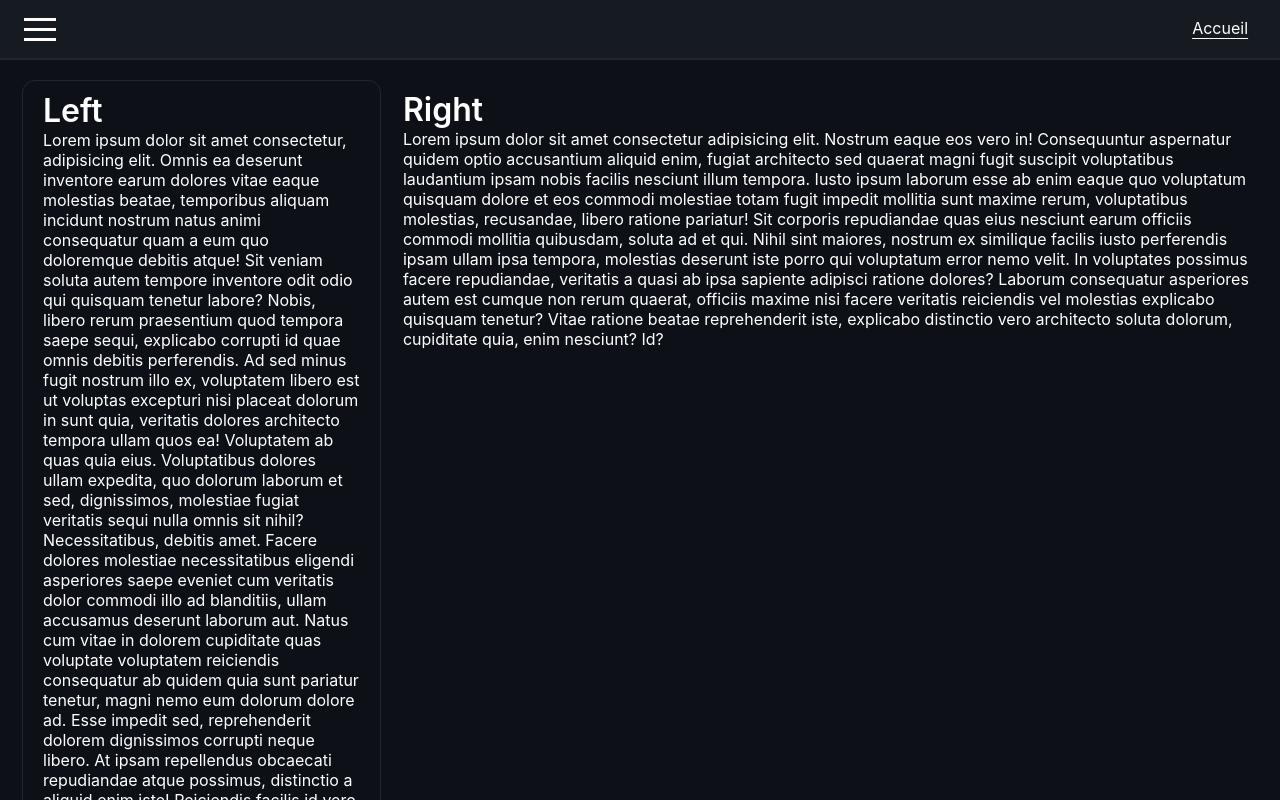
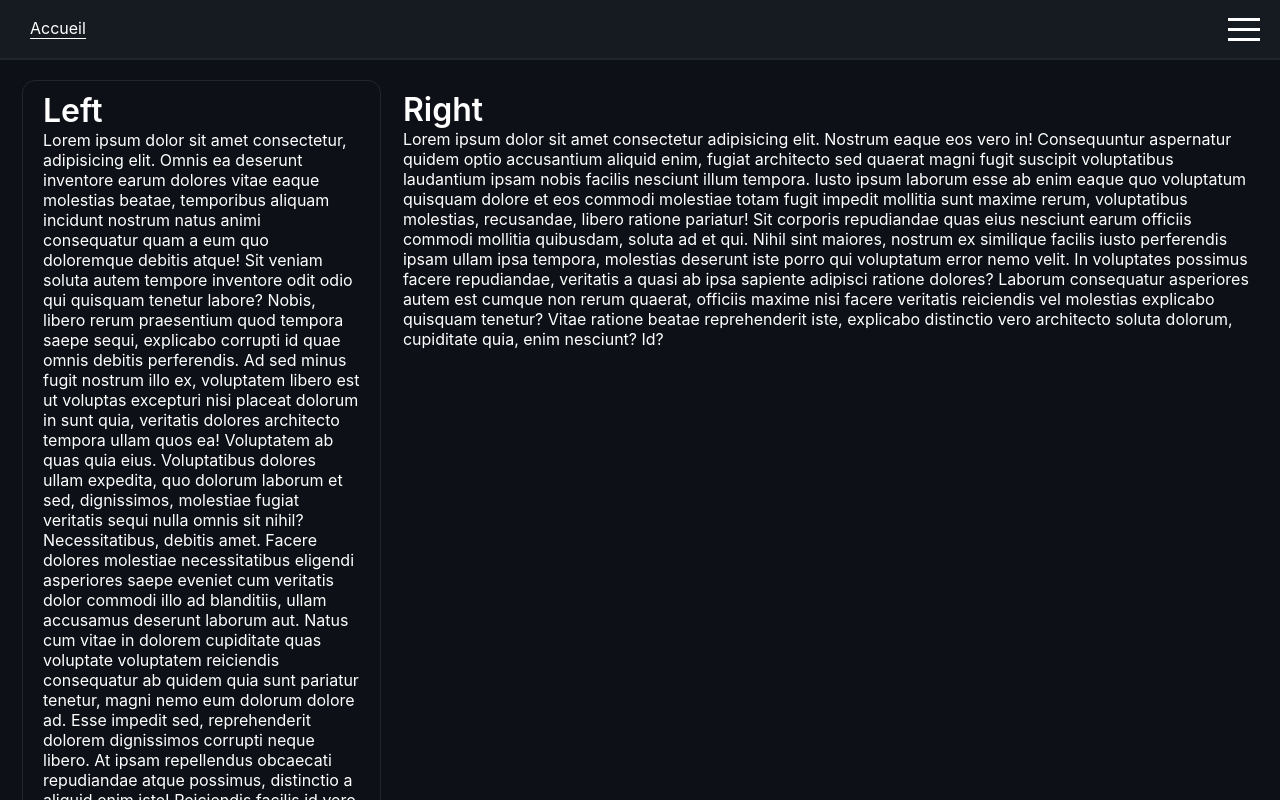
Before and after one commit to Miliexe/Portfolio, a React (Create React App) app: page / in a window 1280 px wide. Shown: the top 800 px of the page. Built offline with nearby package versions, Linux system fonts and the light colour scheme.

Commit message:
Update Header

```diff
--- a/src/components/Header.jsx
+++ b/src/components/Header.jsx
@@ -5,8 +5,8 @@ import Nav from './Nav'
 const Header = () => {
     return (
         <div className="header">
+            <Nav></Nav>
             <Menu></Menu>
-            <Nav></Nav>
         </div>
     )
 }
--- a/src/styles/components/_menu.scss
+++ b/src/styles/components/_menu.scss
@@ -1,26 +1,31 @@
 .hamburger-react{
+      position: absolute !important;
+      right: 12px;
       z-index: 1;
     }
-
 .menu{
     display: flex;
     position: relative;
+    flex-wrap: wrap;
+    width: 100%;
+    height: 58px;
     padding: 5px 16px;
+
     &__body{
         position: fixed;
         padding: 30px;
         top: 58px;
-        left: 0px;
+        right: 0px;
         width: 250px;
         height: 100%;
         background-color: $primary-bg;
         border-top: 2px solid $primary;
-        opacity: .95;
+        opacity: .965;
     }
     &__content{
       position: absolute;
       top: 60px;
-      left: 0px;
+      right: 0px;
       padding: 30px;
       span{
         color: $primary;
--- a/src/styles/components/_nav.scss
+++ b/src/styles/components/_nav.scss
@@ -2,9 +2,9 @@
   display: flex;
   position: absolute;
   align-self: center;
-  right: 32px;
+  left: 0px;
   top: 18px;
-
+  z-index: 1;
   ul {
     display: flex;
 
--- a/src/styles/index.css
+++ b/src/styles/index.css
@@ -33,29 +33,34 @@ li {
 }
 
 .hamburger-react {
+  position: absolute !important;
+  right: 12px;
   z-index: 1;
 }
 
 .menu {
   display: flex;
   position: relative;
+  flex-wrap: wrap;
+  width: 100%;
+  height: 58px;
   padding: 5px 16px;
 }
 .menu__body {
   position: fixed;
   padding: 30px;
   top: 58px;
-  left: 0px;
+  right: 0px;
   width: 250px;
   height: 100%;
   background-color: #0D1117;
   border-top: 2px solid #FFFFFF;
-  opacity: 0.95;
+  opacity: 0.965;
 }
 .menu__content {
   position: absolute;
   top: 60px;
-  left: 0px;
+  right: 0px;
   padding: 30px;
 }
 .menu__content span {
@@ -83,8 +88,9 @@ li {
   display: flex;
   position: absolute;
   align-self: center;
-  right: 32px;
+  left: 0px;
   top: 18px;
+  z-index: 1;
 }
 .nav ul {
   display: flex;
```
Also changed, not shown: 1 other file (tests, documents, lock files or other folders).
